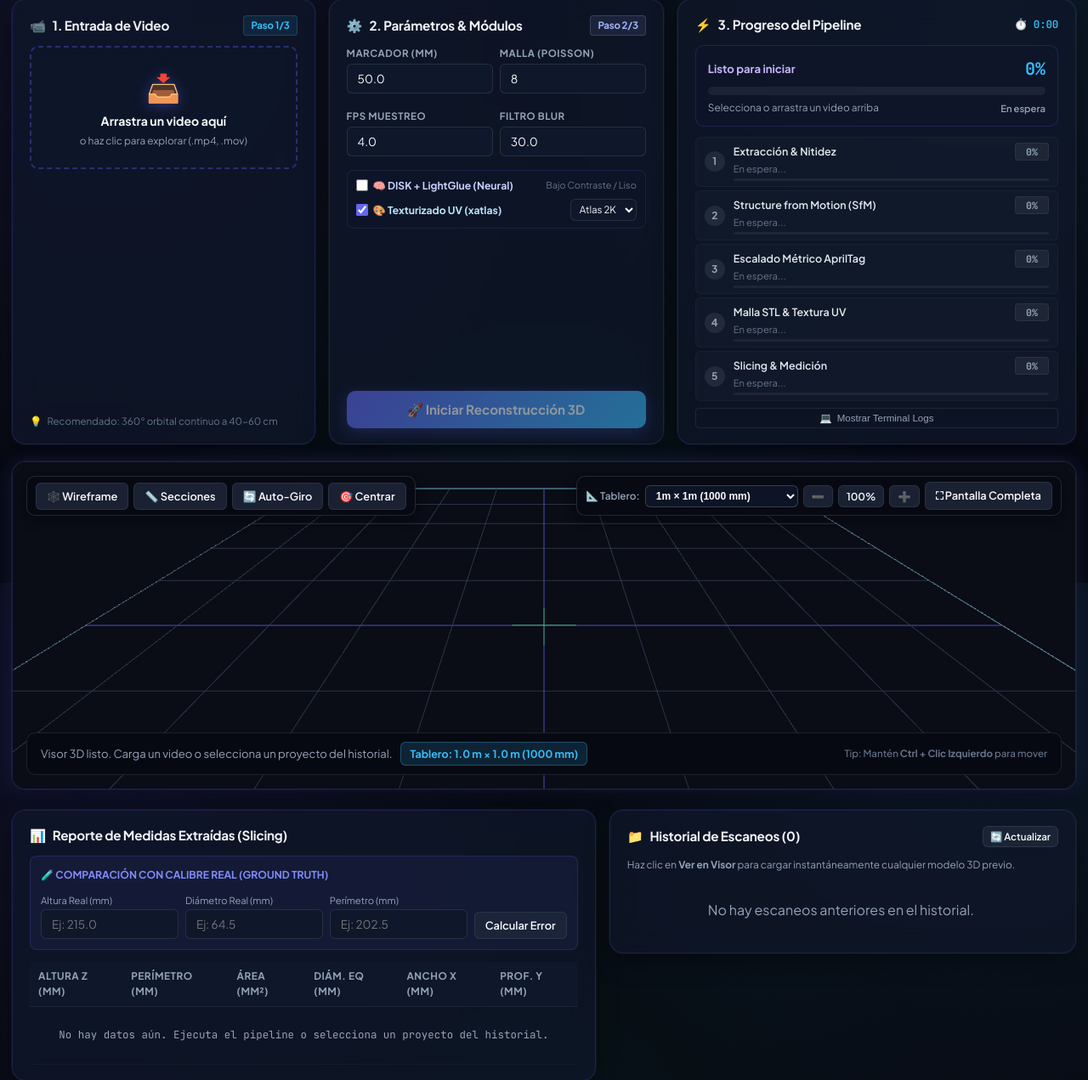
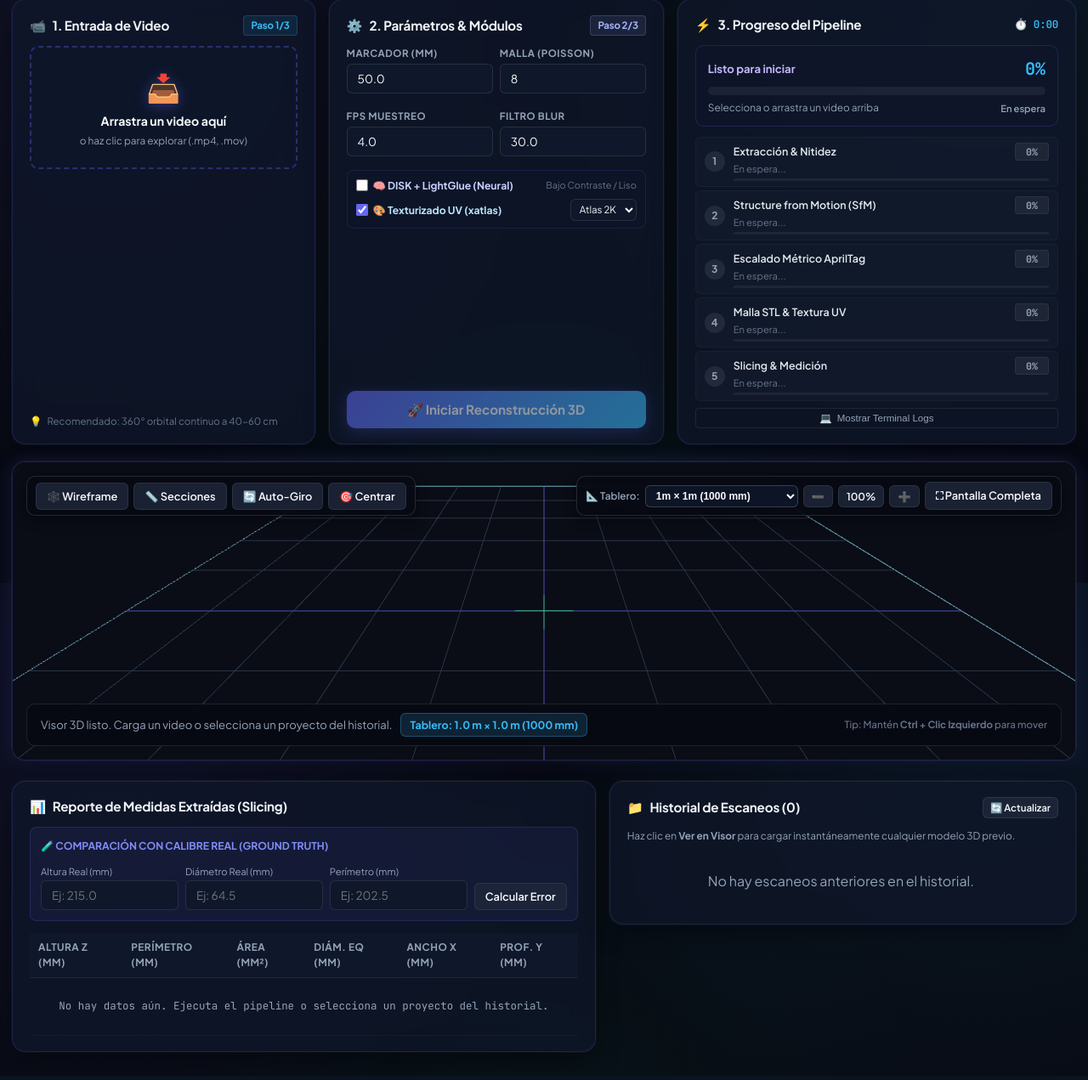
Before and after one commit to Malvadapapa/-Reconstructor-3D, a FastAPI app: page / in a window 1280 px wide. Shown: the part 114-1385 px from the top of the page at 85% size. Run offline with FastAPI, Linux system fonts and the light colour scheme; data that the repository does not hold is empty.

Commit message:
fix(viewer): balance viewer-card height in normal mode and ensure 100% viewport filling in fullscreen mode

```diff
--- a/web/static/css/style.css
+++ b/web/static/css/style.css
@@ -521,11 +521,16 @@ header {
   border: 1px solid var(--card-border);
   box-shadow: var(--shadow-main), var(--shadow-glow);
   margin-bottom: 24px;
+  display: flex;
+  flex-direction: column;
+  height: clamp(340px, 44vh, 460px);
 }
 
 #viewport3d {
   width: 100%;
-  height: clamp(380px, 48vh, 520px);
+  height: 100%;
+  flex: 1 1 auto;
+  min-height: 0;
   background: radial-gradient(circle at center, #1e293b 0%, #060913 100%);
   display: block;
   position: relative;
@@ -537,9 +542,7 @@ header {
   display: block;
 }
 
-
-.viewer-card:fullscreen,
-.viewer-card:-webkit-full-screen,
+/* Fullscreen Mode - Class based (Universal & 100% reliable) */
 .viewer-card.is-fullscreen {
   width: 100vw !important;
   height: 100vh !important;
@@ -557,12 +560,48 @@ header {
   z-index: 99999 !important;
 }
 
-.viewer-card:fullscreen #viewport3d,
-.viewer-card:-webkit-full-screen #viewport3d,
 .viewer-card.is-fullscreen #viewport3d {
   width: 100vw !important;
   height: 100vh !important;
   max-height: 100vh !important;
+  flex: 1 1 100% !important;
+}
+
+/* Native Fullscreen API rules kept strictly separated to avoid browser selector invalidation */
+.viewer-card:fullscreen {
+  width: 100vw !important;
+  height: 100vh !important;
+  max-width: 100vw !important;
+  max-height: 100vh !important;
+  border-radius: 0 !important;
+  margin: 0 !important;
+  padding: 0 !important;
+  border: none !important;
+}
+
+.viewer-card:fullscreen #viewport3d {
+  width: 100vw !important;
+  height: 100vh !important;
+  max-height: 100vh !important;
+  flex: 1 1 100% !important;
+}
+
+.viewer-card:-webkit-full-screen {
+  width: 100vw !important;
+  height: 100vh !important;
+  max-width: 100vw !important;
+  max-height: 100vh !important;
+  border-radius: 0 !important;
+  margin: 0 !important;
+  padding: 0 !important;
+  border: none !important;
+}
+
+.viewer-card:-webkit-full-screen #viewport3d {
+  width: 100vw !important;
+  height: 100vh !important;
+  max-height: 100vh !important;
+  flex: 1 1 100% !important;
 }
 
 .ctrl-mode-badge {
```
Also changed, not shown: web/templates/index.html (+28 -30 lines).
